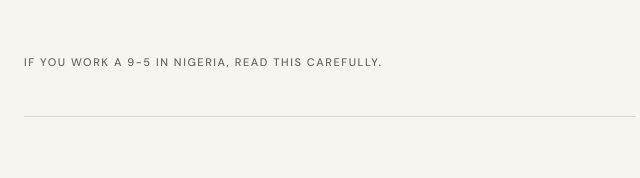
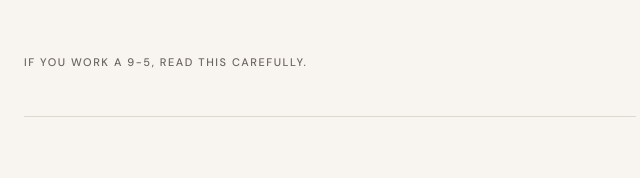
Before and after one commit to ovianyejoshua/9-5, a plain HTML site: page index.html in a window 1280 px wide. Shown: the top 178 px of the page, 310-950 px from the left. Drawn offline with Linux system fonts and the light colour scheme.

Commit message:
Simplify header message for clarity

```diff
--- a/index.html
+++ b/index.html
@@ -409,7 +409,7 @@
 <div class="wrap">
 
   <header>
-    <div class="label">If you work a 9-5 in Nigeria, read this carefully.</div>
+    <div class="label">If you work a 9-5, read this carefully.</div>
   </header>
 
   <main>
```
